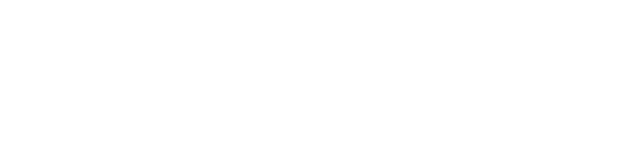
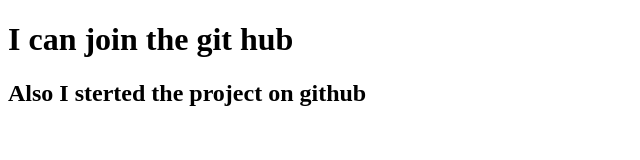
Before and after one commit to ar-akib/first-repo, a plain HTML site: page first-repo/index.html in a window 1280 px wide. Shown: the whole page, without its empty margins (0-640 px from the left). Drawn offline with Linux system fonts and the light colour scheme.

Commit message:
test the changes

```diff
--- a/first-repo/index.html
+++ b/first-repo/index.html
@@ -7,6 +7,7 @@
     <title>My First repo</title>
 </head>
 <body>
-
+    <h1>I can join the git hub</h1>
+    <h2>Also I sterted the project on github</h2>
 </body>
 </html>
```
